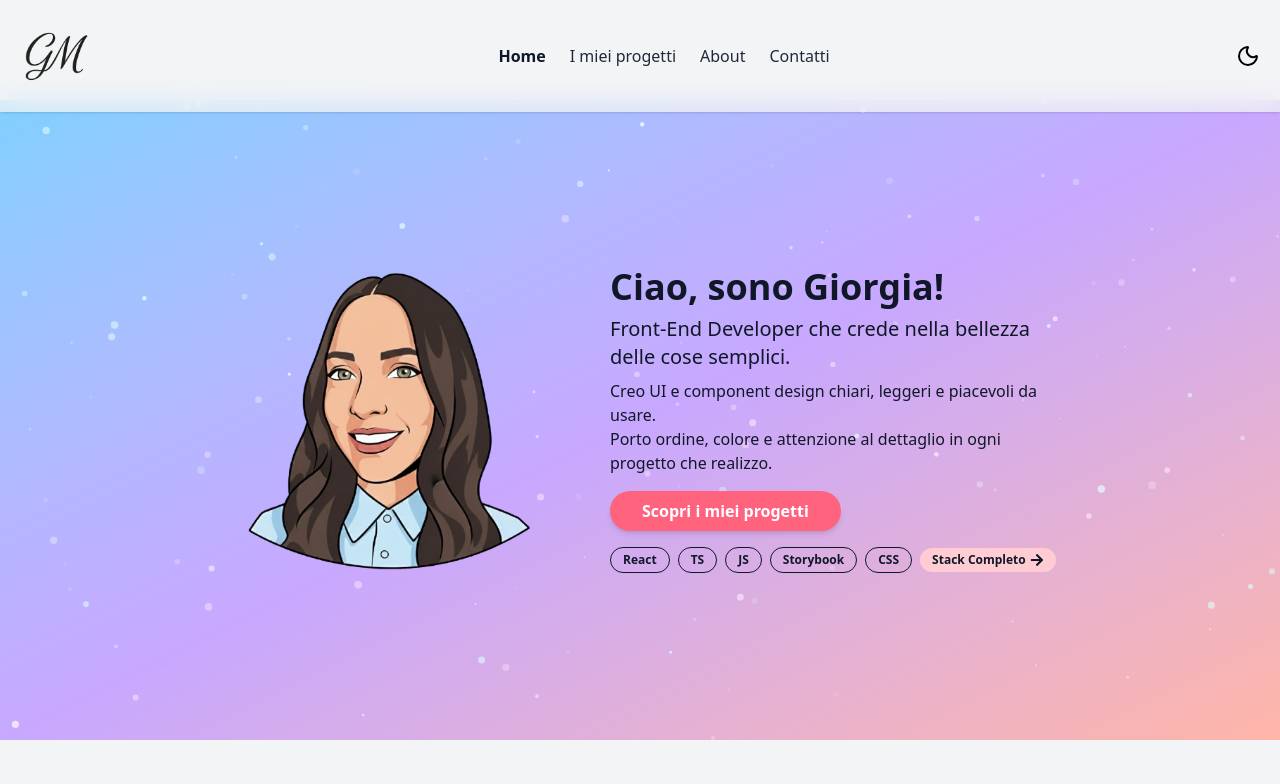
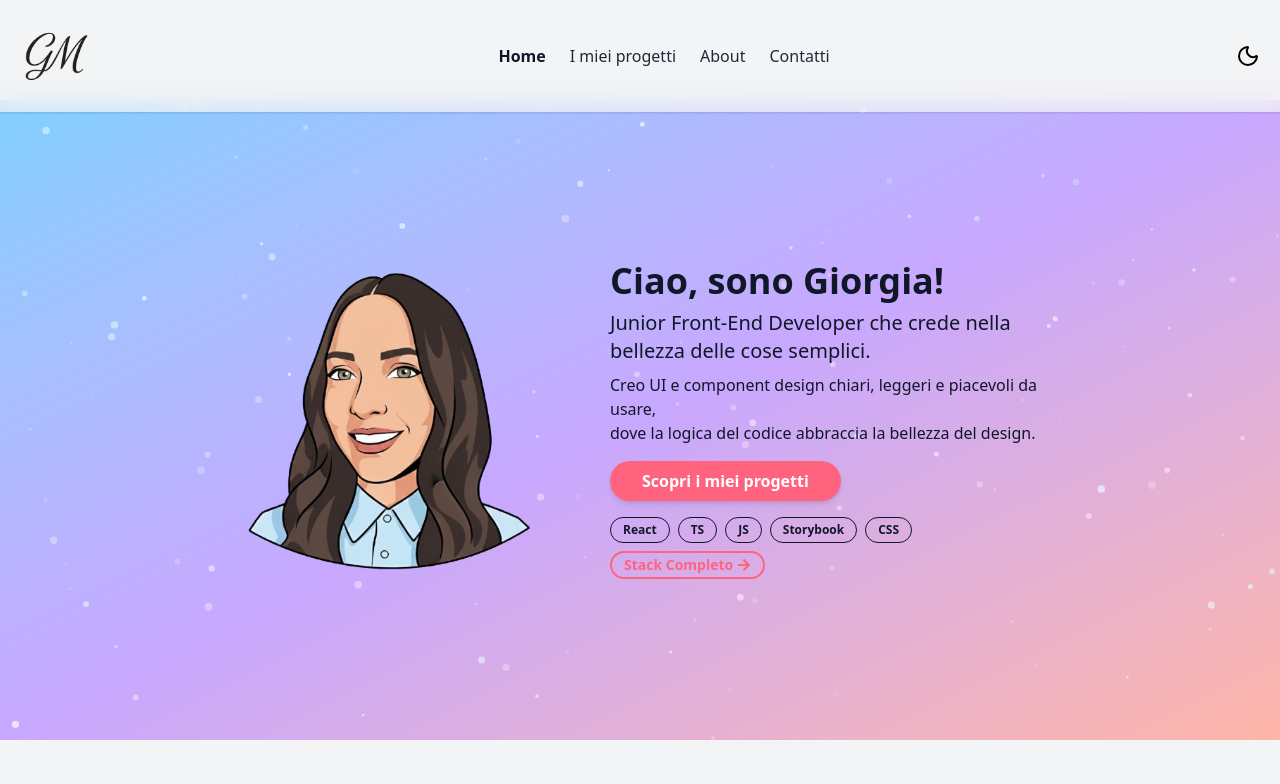
Before and after one commit to giorgiameffe/giorgiameffe-portfolio, a React (Vite) app: page / in a window 1280 px wide. Shown: the top 784 px of the page. Built offline with nearby package versions, Linux system fonts and the light colour scheme; a web font is replaced by a local one.

Commit message:
feat: style ContactsPage buttons and update HeroSection

```diff
--- a/src/components/HeroSection.tsx
+++ b/src/components/HeroSection.tsx
@@ -145,8 +145,8 @@ const HeroSection = ({ title, subtitle, description }: HeroSectionProps) => {
                     {/* LINK COMPLETO ALLA PAGINA ABOUT (Badge di Rinvio) */}
                     <Link
                         to="/about"
-                        className="flex items-center gap-1 px-3 py-1 rounded-full bg-rose-200 text-gray-900 dark:bg-rose-900 dark:text-gray-200
-                        text-xs font-semibold mb-5 md:mb-0"
+                        className="flex items-center gap-1 px-3 py-0.5 rounded-full border-2 border-rose-400 text-rose-400 dark:border-rose-700 dark:text-rose-700
+                        text-sm font-semibold mb-5 md:mb-0"
                     >
                         <span>Stack Completo</span>
                         <span className="flex items-center">
--- a/src/pages/ContactsPage.tsx
+++ b/src/pages/ContactsPage.tsx
@@ -102,14 +102,14 @@ const ContactsPage: React.FC = () => {
                         className="flex justify-center gap-6">
                         <Link
                             to="/projects"
-                            className="inline-block bg-rose-200 text-gray-900 dark:bg-rose-900 dark:text-gray-200 px-8 py-2 font-semibold
+                            className="inline-block border-2 border-rose-400 text-rose-400 dark:border-rose-700 dark:text-rose-700 px-8 py-2 font-semibold
                     rounded-full transition cursor-pointer"
                         >
                             Scopri i miei progetti
                         </Link>
                         <Link
                             to="/"
-                            className="inline-block bg-rose-200 text-gray-900 dark:bg-rose-900 dark:text-gray-200 px-8 py-2 font-semibold
+                            className="inline-block border-2 border-rose-400 text-rose-400 dark:border-rose-700 dark:text-rose-700 px-8 py-2 font-semibold
                     rounded-full transition cursor-pointer"
                         >
                             Torna alla home
--- a/src/pages/HomePage.tsx
+++ b/src/pages/HomePage.tsx
@@ -10,12 +10,13 @@ const HomePage: React.FC = () => {
         <div>
             <HeroSection
                 title="Ciao, sono Giorgia!"
-                subtitle="Front-End Developer che crede nella bellezza delle cose semplici."
+                subtitle="Junior Front-End Developer che crede nella bellezza delle cose semplici."
                 description={
                     <>
-                        Creo UI e component design chiari, leggeri e piacevoli da usare.<br />
-                        Porto ordine, colore e attenzione al dettaglio in ogni progetto che realizzo.
+                        Creo UI e component design chiari, leggeri e piacevoli da usare,<br />
+                        dove la logica del codice abbraccia la bellezza del design.
                     </>
+
                 }
             />
             <ProjectCardList />
```
